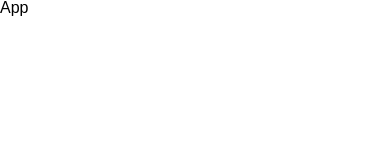
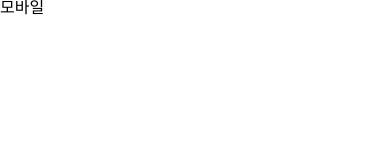
Before and after one commit to jayoung-cinnamon/happybottle, a React (Create React App) app: page / in a window 390 px wide. Shown: the top 160 px of the page. Built offline with nearby package versions, Linux system fonts and the light colour scheme.

Commit message:
[FEAT] react-resoponsive추가

```diff
--- a/package.json
+++ b/package.json
@@ -8,12 +8,13 @@
     "@testing-library/user-event": "^13.5.0",
     "@types/jest": "^27.4.1",
     "@types/node": "^16.11.26",
-    "@types/react": "^17.0.43",
     "@types/react-dom": "^17.0.14",
+    "@types/react-responsive": "^8.0.5",
     "@types/styled-components": "^5.1.24",
     "firebase": "^9.6.10",
     "react": "^18.0.0",
     "react-dom": "^18.0.0",
+    "react-responsive": "^9.0.0-beta.6",
     "react-router-dom": "^6.2.2",
     "react-scripts": "5.0.0",
     "recoil": "^0.6.1",
@@ -45,5 +46,8 @@
       "last 1 firefox version",
       "last 1 safari version"
     ]
+  },
+  "devDependencies": {
+    "@types/react": "^17.0.43"
   }
 }
--- a/src/App.tsx
+++ b/src/App.tsx
@@ -1,13 +1,20 @@
 import React from "react";
-import logo from "./logo.svg";
 import GlobalStyle from "styles/GlobalStyle";
+import { Mobile, PC } from "./styles/Mediaquery";
 function App() {
   return (
     <>
       <GlobalStyle />
-      <div className="App">
-        <h1>App</h1>
-      </div>
+      <Mobile>
+        <div>
+          <h1>모바일</h1>
+        </div>
+      </Mobile>
+      <PC>
+        <div>
+          <h1>PC</h1>
+        </div>
+      </PC>
     </>
   );
 }
--- /dev/null
+++ b/src/styles/Mediaquery.tsx
@@ -0,0 +1,18 @@
+import React from "react";
+import { useMediaQuery } from "react-responsive";
+
+const Mobile: React.FC = ({ children }) => {
+  const isMobile = useMediaQuery({
+    query: "(max-width:767px)",
+  });
+  return <React.Fragment>{isMobile && children}</React.Fragment>;
+};
+
+const PC: React.FC = ({ children }) => {
+  const isPC = useMediaQuery({
+    query: "(min-width:768px)",
+  });
+  return <React.Fragment>{isPC && children}</React.Fragment>;
+};
+
+export { Mobile, PC };
```
Also changed, not shown: 2 other files (tests, documents, lock files or other folders).
